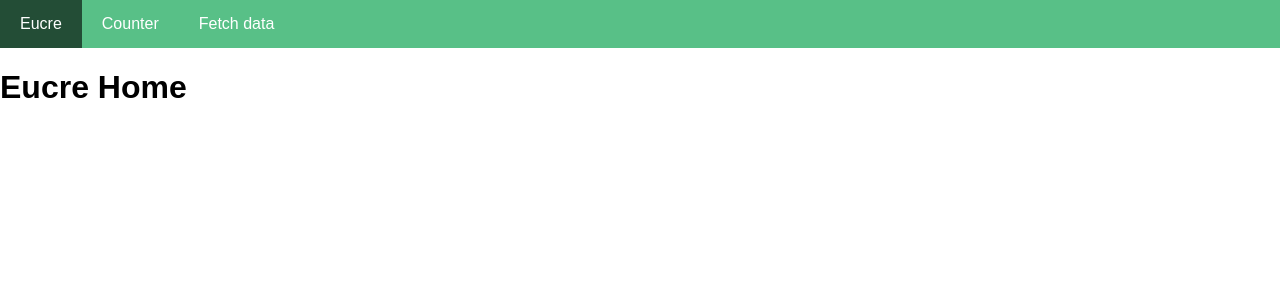
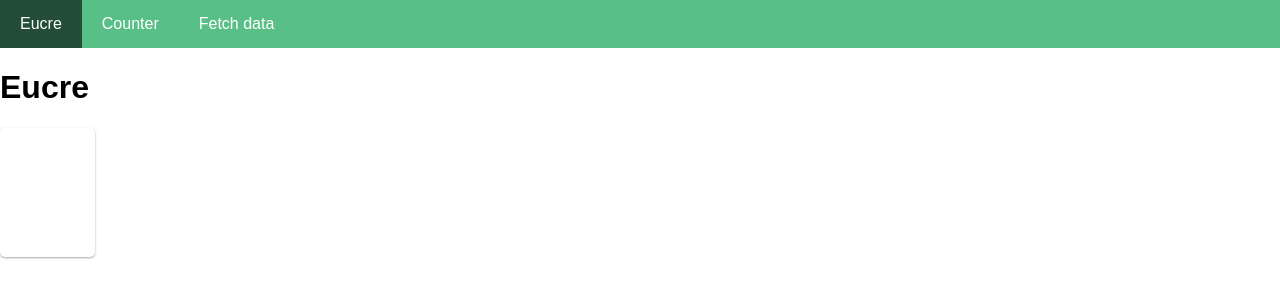
Before and after one commit to frogsbreath-games/eucre, a React app in the folder Eucre/Client/: page / in a window 1280 px wide. Shown: the top 300 px of the page. Built offline with nearby package versions, Linux system fonts and the light colour scheme; a web font is replaced by a local one.

Commit message:
Beginnings of Card component import with ts

```diff
--- /dev/null
+++ b/Eucre/Client/src/components/Card/Card.module.css
@@ -0,0 +1,9 @@
+.card {
+  background-color: white;
+  height: 119px;
+  width: 85px;
+  text-align: left;
+  padding: 5px;
+  border-radius: 5px;
+  box-shadow: 0 1px 3px rgba(0, 0, 0, 0.12), 0 1px 2px rgba(0, 0, 0, 0.24);
+}
--- /dev/null
+++ b/Eucre/Client/src/components/Card/Card.tsx
@@ -0,0 +1,16 @@
+import * as React from "react";
+import styles from "./Card.module.css";
+
+interface ICardProps {
+  value?: number;
+  suit?: string;
+  id?: string;
+  clickAction?: () => void;
+  front?: boolean;
+}
+
+export default class Cardextends extends React.PureComponent<ICardProps> {
+  render() {
+    return <div className={styles.card}></div>;
+  }
+}
--- a/Eucre/Client/src/components/Home.tsx
+++ b/Eucre/Client/src/components/Home.tsx
@@ -1,9 +1,11 @@
 import * as React from "react";
 import { connect } from "react-redux";
+import Card from "./Card/Card";
 
 const Home = () => (
   <div>
-    <h1>Eucre Home</h1>
+    <h1>Eucre</h1>
+    <Card />
   </div>
 );
 
```
